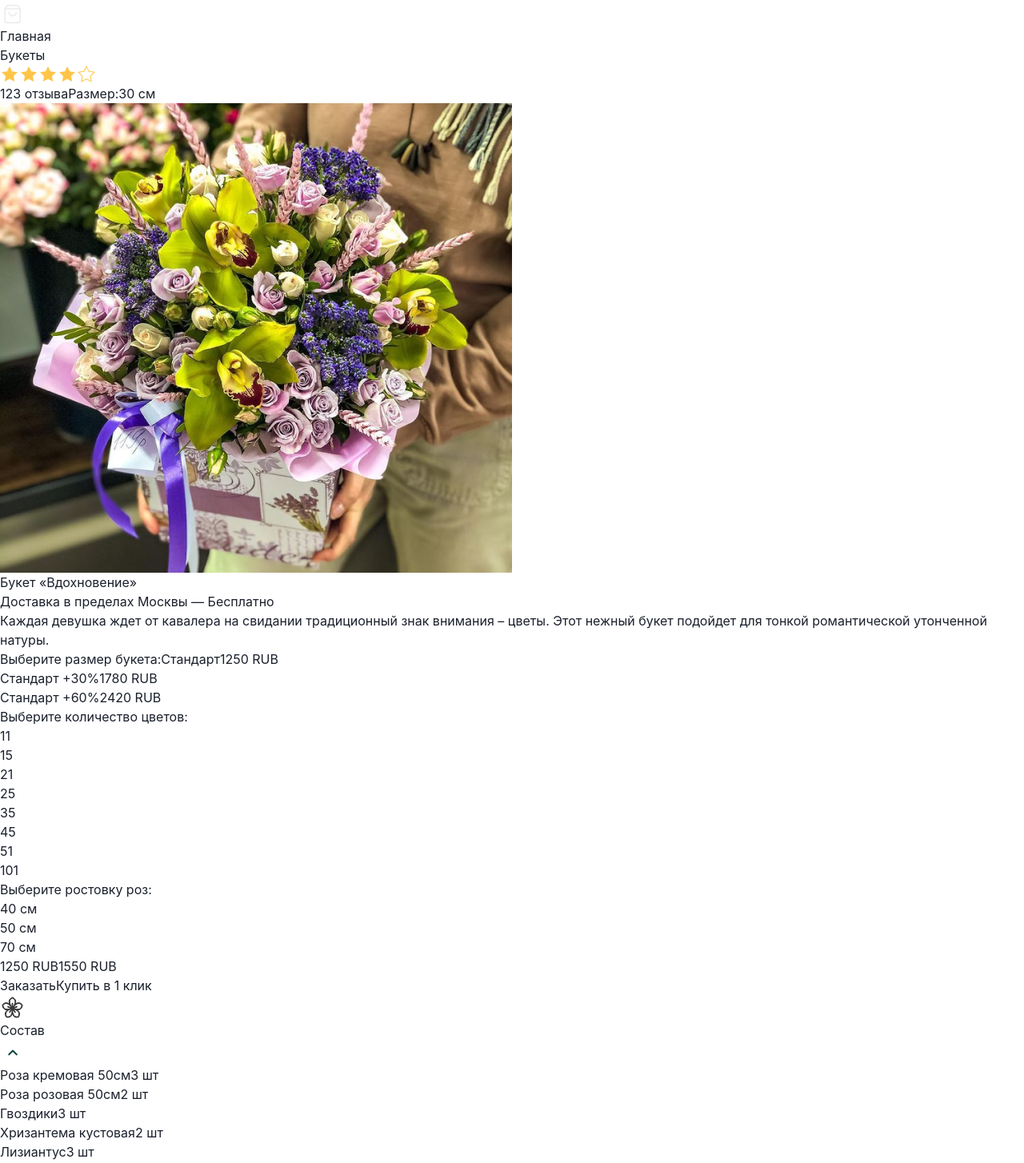
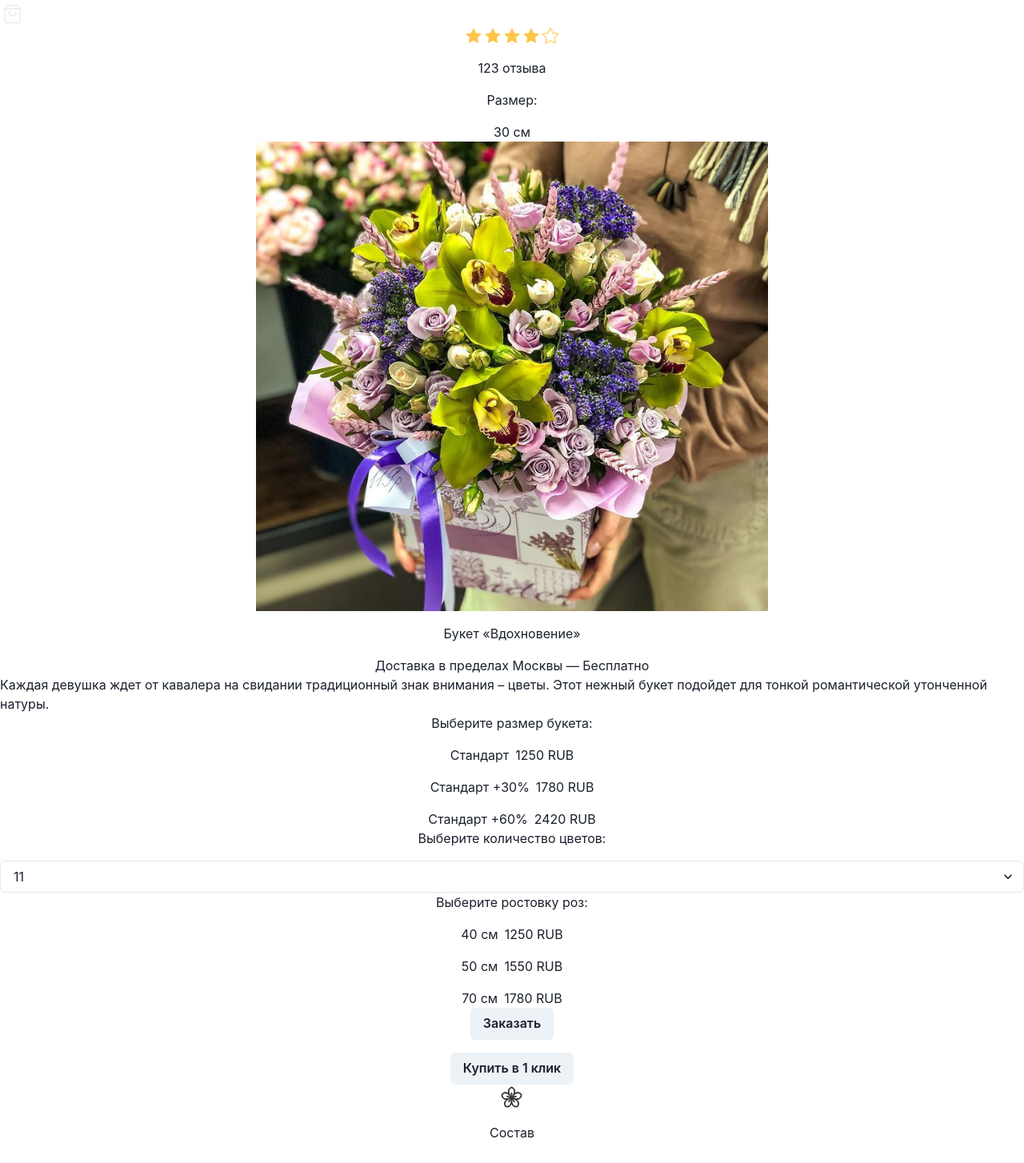
Before and after one commit to AnnVinogradova/flower.next.js-2, a Next.js app: page /ProductCard in a window 1280 px wide. Shown: the part 480-1934 px from the top of the page at 80% size. Built offline with nearby package versions, Linux system fonts and the light colour scheme.

Commit message:
личный кабинет

```diff
--- /dev/null
+++ b/components/Card/Card.js
@@ -0,0 +1,89 @@
+
+import Rift from '../Rifts/Rift.js';
+import { Box, Image, Text, VStack, HStack, Select, Button } from '@chakra-ui/react';
+
+export default function Card() {
+ return (
+  <Box>
+   <VStack spacing={4}>
+    <Image src="img/ProductCard/Frame 1463.png" />
+    <Text>123 отзыва</Text>
+    <Text>Размер:</Text>
+    <Text>30 см</Text>
+   </VStack>
+   <VStack spacing={4}>
+    <Image src="img/ProductCard/VAL_8182_1200 2.jpg" />
+    <Text>Букет «Вдохновение»</Text>
+    <Text>Доставка в пределах Москвы — Бесплатно</Text>
+   </VStack>
+   <VStack spacing={4}>
+    <Text>Каждая девушка ждет от кавалера на свидании традиционный знак внимания – цветы. Этот нежный букет подойдет для тонкой романтической утонченной натуры.</Text>
+   </VStack>
+   <VStack spacing={4}>
+    <Text>Выберите размер букета:</Text>
+    <HStack>
+     <Text>Стандарт</Text>
+     <Text>1250 RUB</Text>
+    </HStack>
+    <HStack>
+     <Text>Стандарт +30%</Text>
+     <Text>1780 RUB</Text>
+    </HStack>
+    <HStack>
+     <Text>Стандарт +60%</Text>
+     <Text>2420 RUB</Text>
+    </HStack>
+   </VStack>
+   <VStack spacing={4}>
+    <Text>Выберите количество цветов:</Text>
+    <Select>
+     <option value="11">11</option>
+     <option value="15">15</option>
+     <option value="21">21</option>
+     <option value="25">25</option>
+     <option value="35">35</option>
+     <option value="45">45</option>
+     <option value="51">51</option>
+     <option value="101">101</option>
+    </Select>
+   </VStack>
+   <VStack spacing={4}>
+    <Text>Выберите ростовку роз:</Text>
+    <HStack>
+     <Text>40 см</Text>
+     <Text>1250 RUB</Text>
+    </HStack>
+    <HStack>
+     <Text>50 см</Text>
+     <Text>1550 RUB</Text>
+    </HStack>
+    <HStack>
+     <Text>70 см</Text>
+     <Text>1780 RUB</Text>
+    </HStack>
+   </VStack>
+   <VStack spacing={4}>
+    <Button>Заказать</Button>
+    <Button>Купить в 1 клик</Button>
+   </VStack>
+   <VStack spacing={4}>
+    <Image src="img/ProductCard/Frame.svg" />
+    <Text>Состав</Text>
+    <Image src="img/ProductCard/chevron-down.png" />
+   </VStack>
+   <VStack spacing={4}>
+    <ul>
+     <li>Роза кремовая 50см<span>3 шт</span></li>
+     <li>Роза розовая 50см<span>2 шт</span></li>
+     <li>Гвоздики<span>3 шт</span></li>
+     <li>Хризантема кустовая<span>2 шт</span></li>
+     <li>Лизиантус<span>3 шт</span></li>
+     <li>Маттиола<span>2 шт</span></li>
+     <li>Добавления<span>Фисташка</span></li>
+     <li>Упаковка<span>фетр, крафт или пленка матовая, лента</span></li>
+    </ul>
+   </VStack>
+   <Rift />
+  </Box>
+ );
+}
--- a/pages/ProductCard.js
+++ b/pages/ProductCard.js
@@ -1,83 +1,6 @@
-import Rift from '../components/Rifts/Rift';
-export default function ProductCard() {
+import Card from '../components/Card/Card.js';
+export default function productCard() {
 	return <>
-		<div>
-			<ul class="breadcrumb">
-				<li><a href="main">Главная</a></li>
-				<li><a href="catalog">Букеты</a></li>
-			</ul>
-		</div>
-		<div>
-			<img src="img/ProductCard/Frame 1463.png"></img>
-			<span>123 отзыва</span>
-			<span>Размер:</span>
-			<span>30 см</span>
-		</div>
-		<div>
-			<img src="img/ProductCard/VAL_8182_1200 2.jpg"></img>
-			<h3>Букет «Вдохновение»</h3>
-			<p>Доставка в пределах Москвы — Бесплатно</p>
-		</div>
-		<div>
-			<p>Каждая девушка ждет от кавалера на свидании традиционный знак внимания – цветы. Этот нежный букет подойдет для тонкой романтической утонченной натуры.</p>
-		</div>
-		<div>
-			<span>Выберите размер букета:</span>
-			<span>Стандарт</span>
-			<span>1250 RUB</span>
-		</div>
-		<div>
-			<span>Стандарт +30%</span>
-			<span>1780 RUB</span>
-		</div>
-		<div>
-			<span>Стандарт +60%</span>
-			<span>2420 RUB</span>
-		</div>
-		<div>
-			<ul>
-				<li>Выберите количество цветов:</li>
-				<li>11</li>
-				<li>15</li>
-				<li>21</li>
-				<li>25</li>
-				<li>35</li>
-				<li>45</li>
-				<li>51</li>
-				<li>101</li>
-			</ul>
-		</div>
-		<div>
-			<ul>
-				<li>Выберите ростовку роз:</li>
-				<li>40 см</li>
-				<li>50 см</li>
-				<li>70 см</li>
-			</ul>
-			<span>1250 RUB</span>
-			<span>1550 RUB</span>
-		</div>
-		<div>
-			<button>Заказать</button>
-			<button>Купить в 1 клик</button>
-		</div>
-		<div>
-			<img src="img/ProductCard/Frame.svg"></img>
-			<span>Состав</span>
-			<img src="img/ProductCard/chevron-down.png"></img>
-		</div>
-		<div>
-			<ul>
-				<li>Роза кремовая 50см<span>3 шт</span></li>
-				<li>Роза розовая 50см<span>2 шт</span></li>
-				<li>Гвоздики<span>3 шт</span></li>
-				<li>Хризантема кустовая<span>2 шт</span></li>
-				<li>Лизиантус<span>3 шт</span></li>
-				<li>Маттиола<span>2 шт</span></li>
-				<li>Добавления<span>Фисташка</span></li>
-				<li>Упаковка<span>фетр, крафт или пленка матовая, лента</span></li>
-			</ul>
-		</div>
-		<Rift />
+		<Card />
 	</>;
 }
--- /dev/null
+++ b/pages/index.tsx
@@ -0,0 +1,6 @@
+import Main from '../pages/main.js'
+export default function Page() {
+	return <>
+		<Main />
+	</>
+}
--- /dev/null
+++ b/pages/personalArea.js
@@ -0,0 +1,6 @@
+import Profile from '../components/Profile/Profile.js';
+export default function personalArea() {
+	return <>
+        <Profile/>
+	</>;
+}
```
Also changed, not shown: components/Enter/Enter.js (+14 -16 lines), components/Profile/Profile.js (added, +47 -0 lines), examinationPrisma/prisma.mjs (deleted, +0 -9 lines), pages/api/auth/[...nextauth].js (+20 -24 lines), 1 other file (tests, documents, lock files or other folders).
